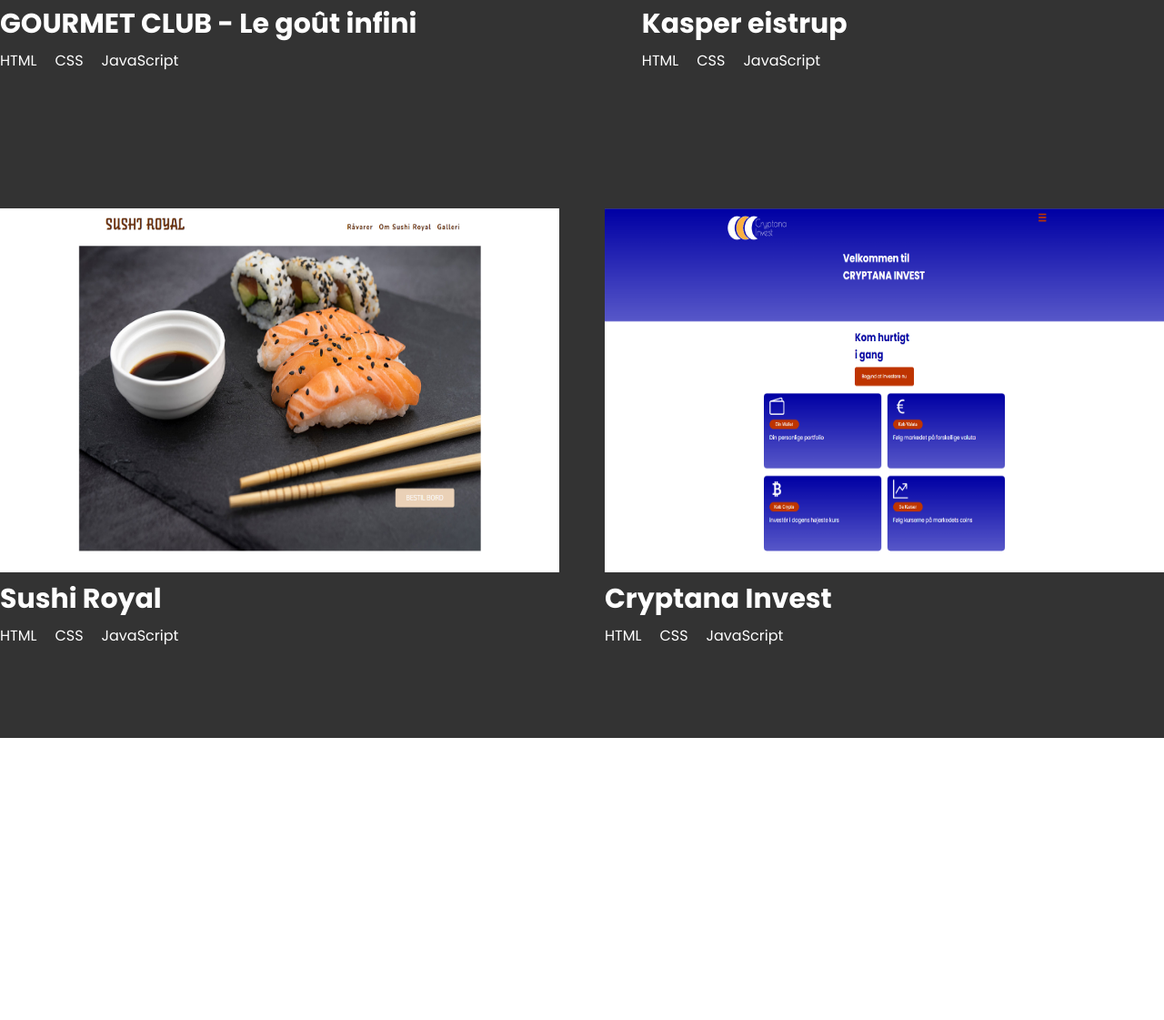
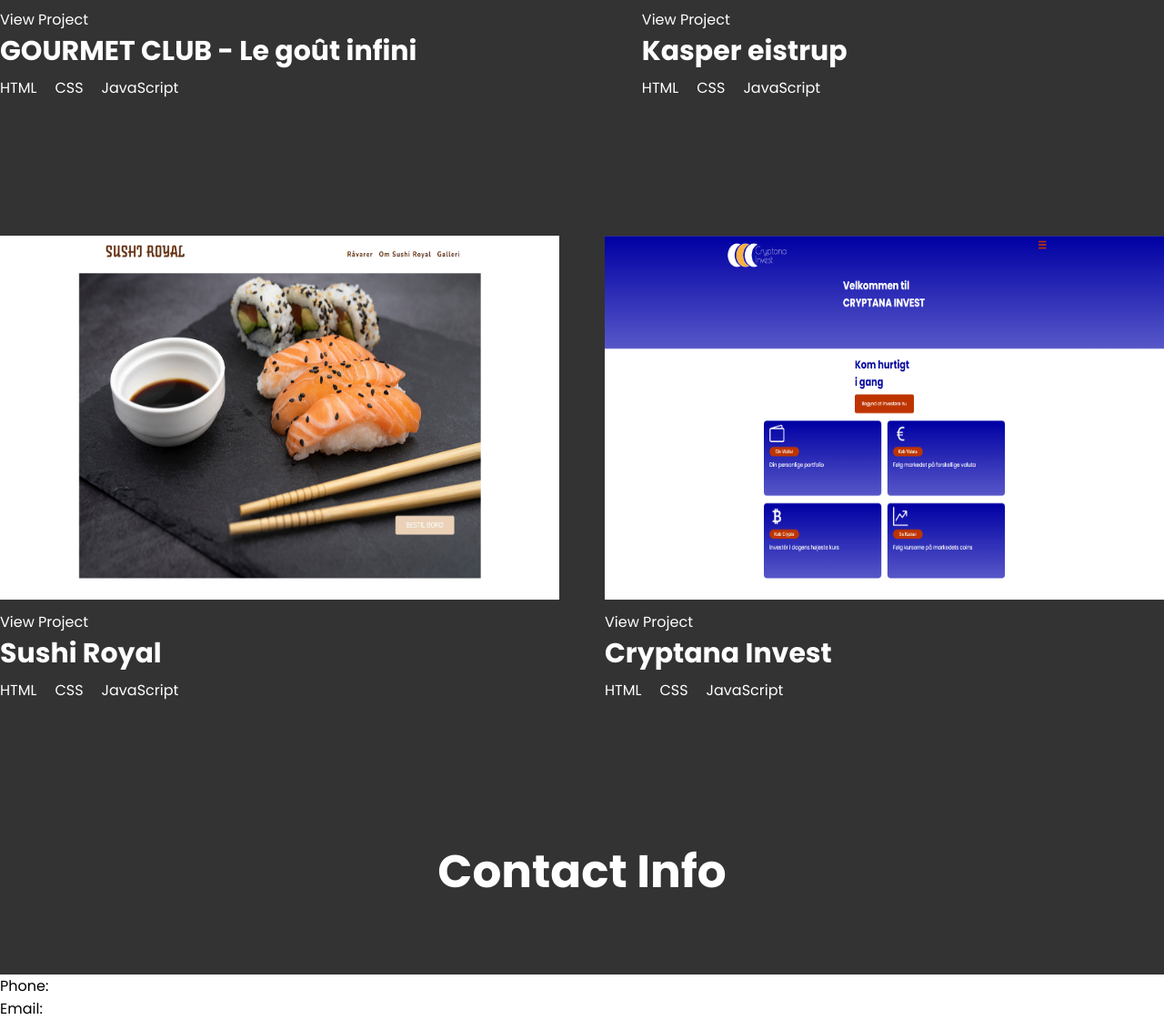
Before and after one commit to ZemaFios/portfolio, a plain HTML site: page index.html in a window 1280 px wide. Shown: the part 1403-2524 px from the top of the page at 91% size. Before the commit the page ends 2214 px from the top, so only its background shows below. Drawn offline with Linux system fonts and the light colour scheme.

Commit message:
Updated HTML

```diff
--- a/index.html
+++ b/index.html
@@ -6,7 +6,6 @@
     <meta name="viewport" content="width=device-width, initial-scale=1.0" />
     <link rel="stylesheet" href="css/index.css" />
     <title>Søren Nielsen</title>
-    <script src="scripts/burgermenu.js" defer></script>
   </head>
   <body>
     <header>
@@ -14,16 +13,14 @@
         <ul id="main-nav">
           <li><a href="#landing-page">Home</a></li>
           <li><a href="#projects">Projects</a></li>
-          <li><a href="#footer">Contact</a></li>
+          <li><a href="#contact">Contact</a></li>
         </ul>
-        <a href="javascript:void(0);" class="icon" id="burgermenu">
-          <i class="fa fa-bars"></i>
-        </a>
       </nav>
     </header>
-    <section id="landing-page" class="landing-page">
+    <section id="landing-page">
       <div class="context">
-        <h1>Hi, my name is Søren Nielsen I am a Web Developer</h1>
+        <h1>Hi, my name is Søren Nielsen</h1>
+        <h1>I am a Web Developer</h1>
       </div>
       <div class="area">
         <ul class="circles">
@@ -40,8 +37,8 @@
         </ul>
       </div>
     </section>
-    <h2>My Projects</h2>
-    <section id="projects" class="projects-grid">
+    <h2 id="projects">My Projects</h2>
+    <section class="projects-grid">
       <div class="project-container">
         <div class="content">
           <div class="content-overlay"></div>
@@ -50,8 +47,10 @@
             <h3>
               <a href="https://zemafios.github.io/Gourmet-club/" target="_blank">View Project</a>
             </h3>
-            <p>View Code</p>
           </div>
+        </div>
+        <div class="project-mobile">
+          <p><a href="https://zemafios.github.io/Gourmet-club/" target="_blank">View Project</a></p>
         </div>
         <h3>GOURMET CLUB - Le goût infini</h3>
         <div class="project-undertext">
@@ -66,10 +65,12 @@
             <img class="content-image" src="img/eistrup.png" alt="Kasper Eistrup" />
           <div class="content-details fadeIn-top">
             <h3>
-              <a href="https://zemafios.github.io/Kasper-eistrup" target="_blank">View Project</a>
+              <a href="https://zemafios.github.io/Kasper-eistrup/" target="_blank">View Project</a>
             </h3>
-            <p>View Code</p>
           </div>
+        </div>
+        <div class="mobile-project">
+          <p><a href="https://zemafios.github.io/Kasper-eistrup/" target="_blank">View Project</a></p>
         </div>
         <h3>Kasper eistrup</h3>
         <div class="project-undertext">
@@ -84,10 +85,12 @@
             <img class="content-image" src="img/sushi-royal.png" alt="Sushi Royal" />
           <div class="content-details fadeIn-top">
             <h3>
-              <a href="https://zemafios.github.io/Sushi-royal" target="_blank">View Project</a>
+              <a href="https://zemafios.github.io/Sushi-royal/" target="_blank">View Project</a>
             </h3>
-            <p>View Code</p>
           </div>
+        </div>
+        <div class="mobile-project">
+          <p><a href="https://zemafios.github.io/Sushi-royal/" target="_blank">View Project</a></p>
         </div>
         <h3>Sushi Royal</h3>
         <div class="project-undertext">
@@ -104,8 +107,10 @@
             <h3>
               <a href="https://zemafios.github.io/Cryptana-Invest" target="_blank">View Project</a>
             </h3>
-            <p>View Code</p>
           </div>
+        </div>
+        <div class="mobile-project">
+          <p><a href="https://zemafios.github.io/Cryptana-Invest/" target="_blank">View Project</a></p>
         </div>
         <h3>Cryptana Invest</h3>
         <div class="project-undertext">
@@ -115,6 +120,20 @@
         </div>
       </div>
     </section>
-    <footer id="contact" class="contact"></footer>
+    <div id="contact" class="contact">
+        <h2>Contact Info</h2>
+        <div class="row">
+          <div class="phone">
+            <div class="text">
+              <p>Phone: <a href="tel://40475155">40475155</a></p>
+            </div>
+          </div>
+          <div class="email">
+            <div class="text">
+              <p>Email: <a href="mailto:sorennielsen13@hotmail.com">sorennielsen13@hotmail.com</p>
+            </div>
+          </div>
+        </div>
+    </div>
   </body>
 </html>
```
